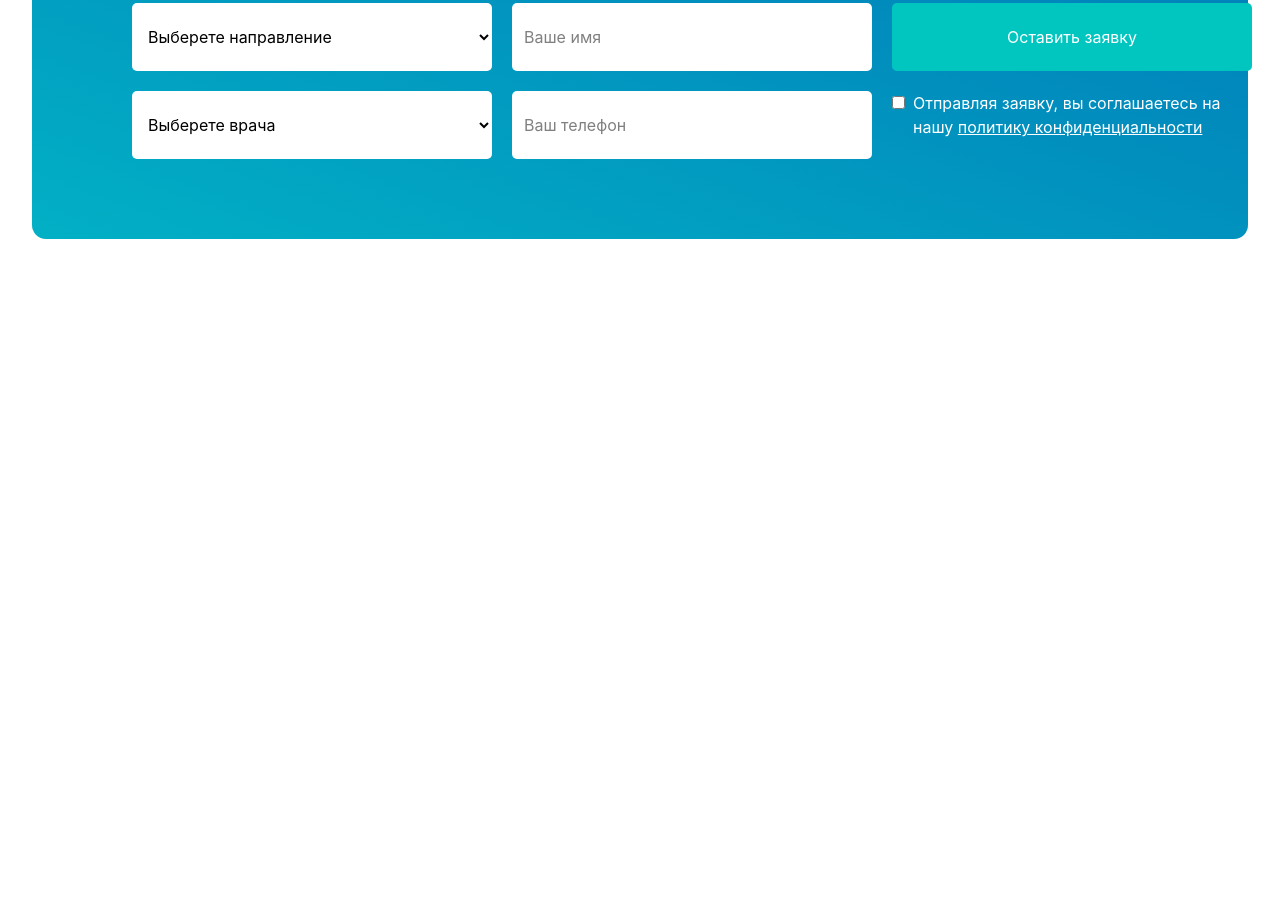
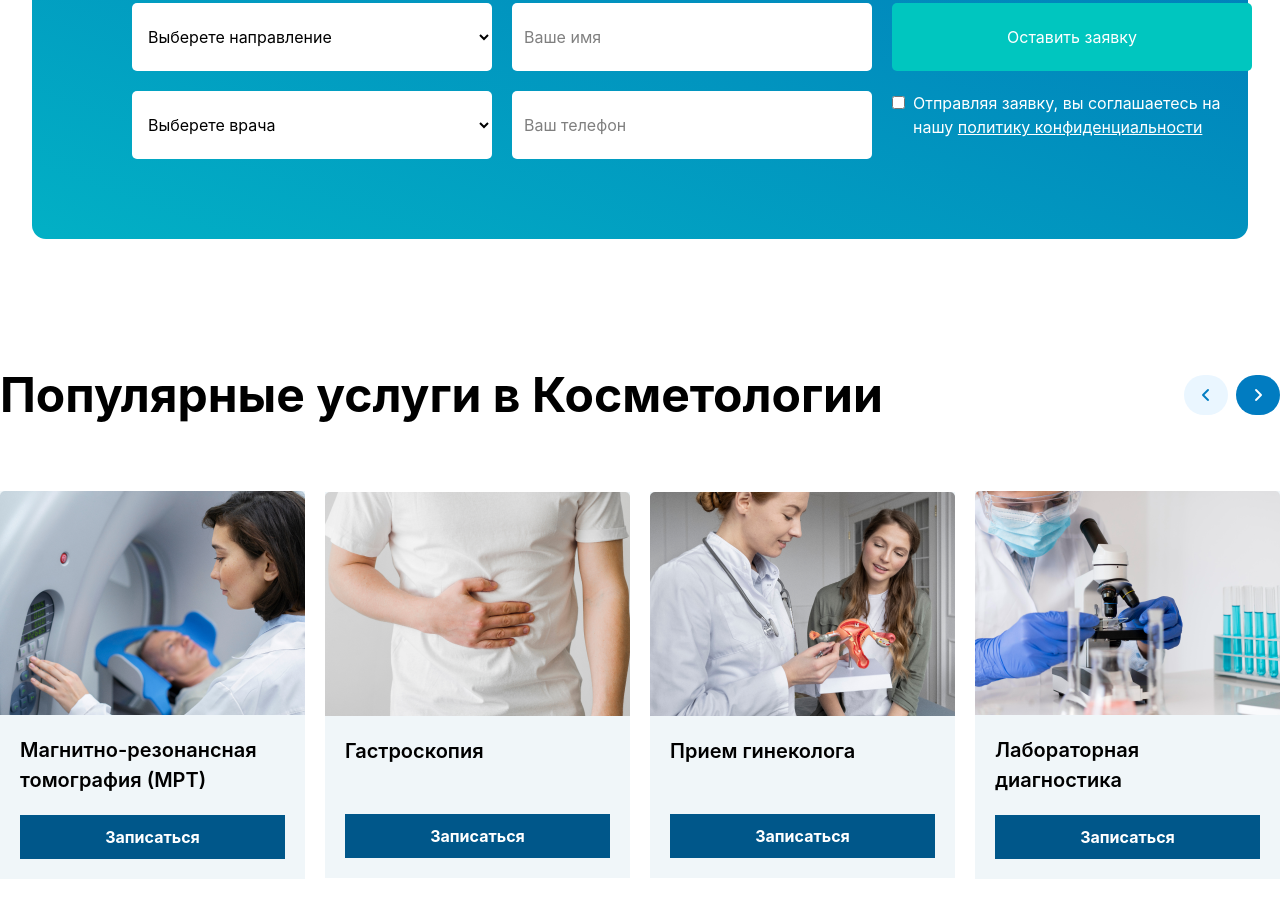
Before and after one commit to hakimovasharifa10-boop/Project4, a website: page src/page4/index.html in a window 1280 px wide. Shown: the part 4106-5023 px from the top of the page. Before the commit the page ends 4465 px from the top, so only its background shows below. Drawn offline with nearby package versions, Linux system fonts and the light colour scheme; files that its build step writes are made by us from their sources.

Commit message:
add sixth-section page4

```diff
--- a/src/page4/index.html
+++ b/src/page4/index.html
@@ -300,17 +300,67 @@
                     <option>Выберете врача</option>
                 </select>
             </div>
-                <div class="flex flex-col gap-5">
-                <input type="text" class="lg:w-90 w-full  text-black rounded-[5px] h-17 bg-white p-3" placeholder="Ваше имя">
-                    <input type="tel" class="lg:w-90 w-full  text-black rounded-[5px] h-17 bg-white p-3" placeholder="Ваш телефон">
+            <div class="flex flex-col gap-5">
+                <input type="text" class="lg:w-90 w-full  text-black rounded-[5px] h-17 bg-white p-3"
+                    placeholder="Ваше имя">
+                <input type="tel" class="lg:w-90 w-full  text-black rounded-[5px] h-17 bg-white p-3"
+                    placeholder="Ваш телефон">
 
             </div>
             <div class="flex flex-col gap-5">
                 <button class="bg-[#00C6BF] lg:w-90 w-full rounded-[5px] h-17">Оставить заявку</button>
                 <div class="flex items-baseline gap-2 lg:w-90">
                     <input type="checkbox">
-              <p>Отправляя заявку, вы соглашаетесь на нашу <span class="underline ">политику конфиденциальности</span></p>
+                    <p>Отправляя заявку, вы соглашаетесь на нашу <span class="underline ">политику
+                            конфиденциальности</span></p>
                 </div>
+            </div>
+        </div>
+    </section>
+
+    <section class="section-6 max-w-350 m-auto my-30 px-4 lg:px-0 ">
+        <div class="flex lg:flex-row gap-5 pb-5 lg:gap-0 flex-col justify-between lg:items-center">
+            <h2 class="text-[35px] font-bold  lg:text-[48px]">Популярные услуги в Косметологии</h2>
+            <div class="flex items-center gap-2">
+                <button class="text-[#017CC1] rounded-full px-3 py-2 bg-[#EAF6FF]">
+                    <i class="fa-solid fa-angle-left"></i>
+                </button>
+                <button class="text-white rounded-full px-3 py-2 bg-[#017CC1]">
+                    <i class="fa-solid fa-angle-right"></i>
+                </button>
+            </div>
+        </div>
+        <div class="flex  gap-5 overflow-auto justify-between items-center my-10">
+            <div class="lg:min-w-[20%] min-w-[75%] bg-[#F0F6F9]">
+              <img src="./img.png/image (19).png" alt="">
+              <div class="p-5 w-76.25">
+                <p class="text-[20px] font-semibold">Магнитно-резонансная томография (МРТ)</p>
+                <button class="bg-[#00578A] font-bold w-full py-2.5 mt-5 px-9 text-white">Записаться</button>
+              </div>
+            </div>
+
+                 <div class="lg:min-w-[20%] min-w-[75%] bg-[#F0F6F9]">
+              <img src="./img.png/image (20).png" alt="">
+              <div class="p-5 w-76.25">
+                <p class="text-[20px] font-semibold">Гастроскопия</p>
+                <button class="bg-[#00578A] font-bold w-full py-2.5 mt-12 px-9 text-white">Записаться</button>
+              </div>
+            </div>
+
+                <div class="lg:min-w-[20%] min-w-[75%] bg-[#F0F6F9]">
+              <img src="./img.png/image (21).png" alt="">
+              <div class="p-5 w-76.25">
+                <p class="text-[20px] font-semibold">Прием гинеколога</p>
+                <button class="bg-[#00578A] font-bold w-full py-2.5 mt-12 px-9 text-white">Записаться</button>
+              </div>
+            </div>
+
+                 <div class="lg:min-w-[20%] min-w-[75%] bg-[#F0F6F9]">
+              <img src="./img.png/image (22).png" alt="">
+              <div class="p-5 w-76.25">
+                <p class="text-[20px] font-semibold">Лабораторная <br> диагностика</p>
+                <button class="bg-[#00578A] font-bold w-full py-2.5 mt-5 px-9 text-white">Записаться</button>
+              </div>
             </div>
         </div>
     </section>
```
Also changed, not shown: src/page4/img.png/column.png (added), src/page4/img.png/image (19).png (added), src/page4/img.png/image (20).png (added), src/page4/img.png/image (21).png (added), src/page4/img.png/image (22).png (added).
